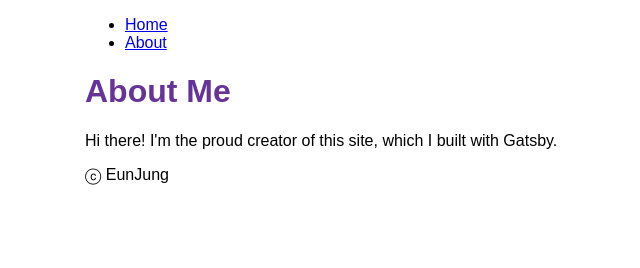
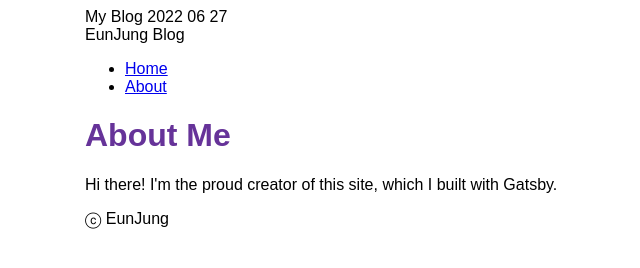
Before and after one commit to EunJung803/My_Gatsby_GitBlog, a Gatsby site: page /about in a window 1280 px wide. Shown: the whole page, without its empty margins (305-945 px from the left). Built offline with nearby package versions, Linux system fonts and the light colour scheme; Gatsby itself is replaced by a stand-in of ours.

Commit message:
graphQL 사용

```diff
--- a/gatsby-config.js
+++ b/gatsby-config.js
@@ -1,6 +1,7 @@
 module.exports = {
   siteMetadata: {
     title: `My Blog 2022 06 27`,
+    description: 'EunJung Blog',
     siteUrl: `https://www.yourdomain.tld`,
   },
   plugins: [
--- a/src/components/Layout.js
+++ b/src/components/Layout.js
@@ -1,4 +1,4 @@
-import { Link } from "gatsby";
+import { Link, useStaticQuery, graphql } from "gatsby";
 import React from "react";
 
 import {
@@ -10,9 +10,24 @@ import {
 } from "./layout.module.css";
 
 function Layout({ pageTitle, children }) {
+  const data = useStaticQuery(graphql`
+    query {
+      site {
+        siteMetadata {
+          title
+          description
+        }
+      }
+    }
+  `);
+
   return (
     <div className={container}>
-      <title>{pageTitle}</title>
+      <title>
+        {pageTitle} | {data.site.siteMetadata.title}
+      </title>
+      <header>{data.site.siteMetadata.title}</header>
+      <div>{data.site.siteMetadata.description}</div>
       <nav>
         <ul className={navLinks}>
           <li className={navLinkItem}>
--- a/src/pages/index.js
+++ b/src/pages/index.js
@@ -6,10 +6,11 @@ import Layout from "../components/Layout";
 const IndexPage = () => {
   return (
       <Layout pageTitle="Home Page">
+        <StaticImage src="https://picsum.photos/id/237/200/300"></StaticImage>
         <p>
           Tutorial of the Gatsby homepage
         </p>
-        <StaticImage src="https://picsum.photos/id/237/200/300"></StaticImage>
+
       </Layout>
   );
 };
```
